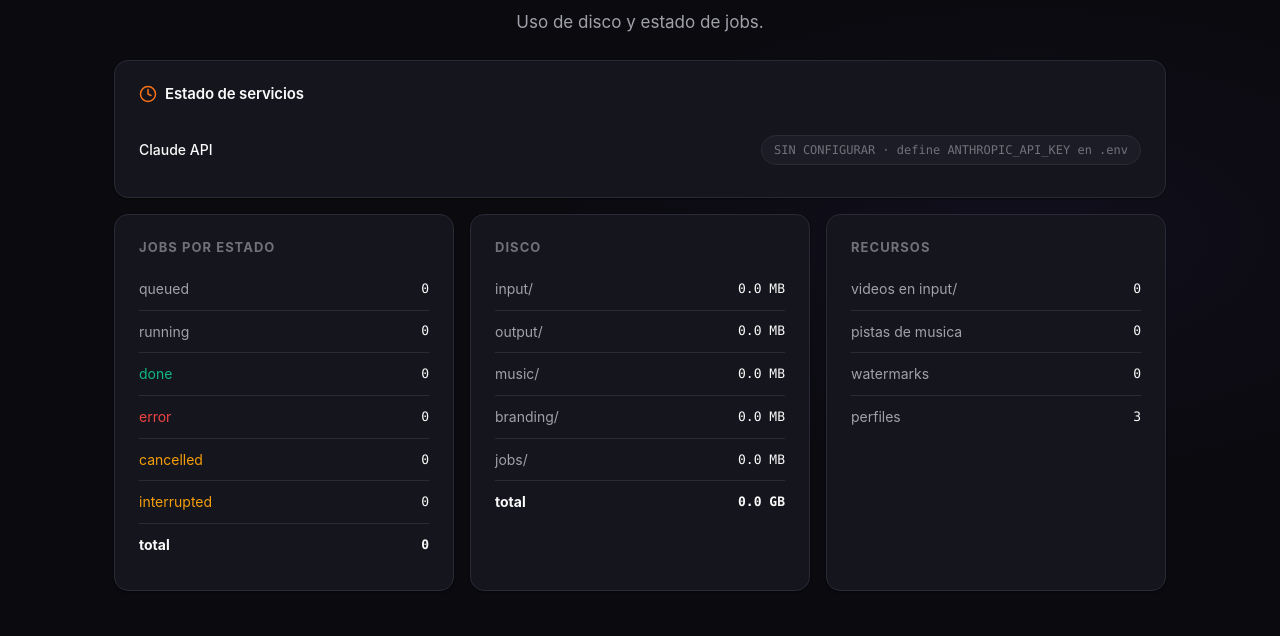
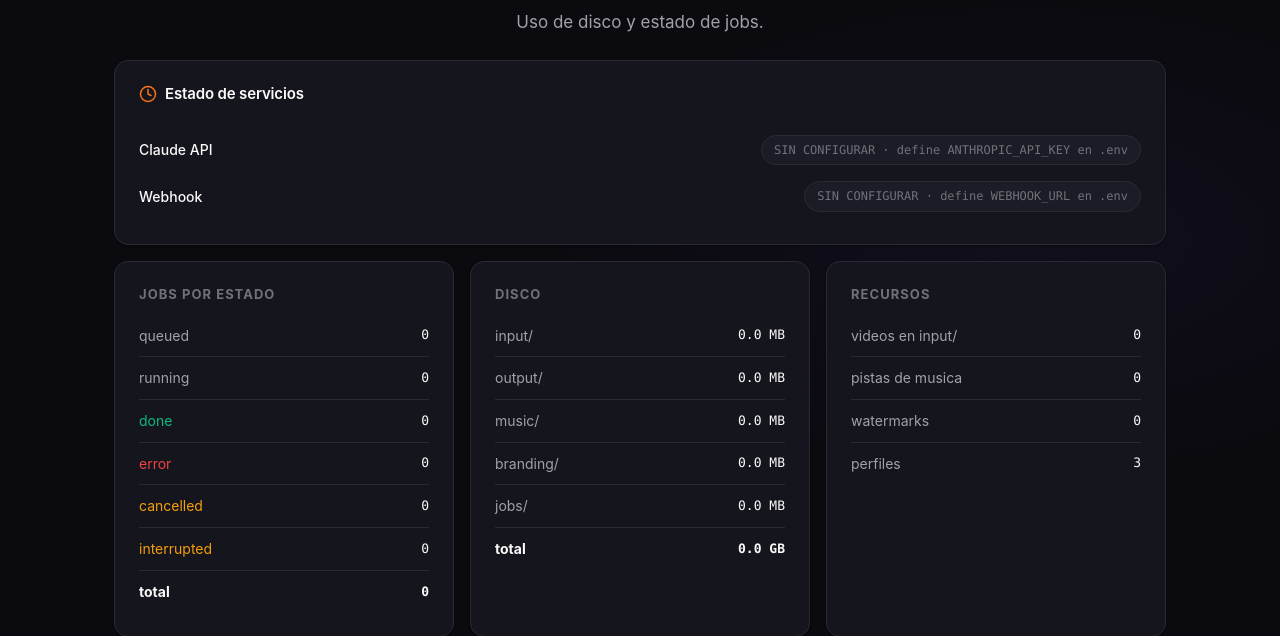
Before and after one commit to ilernetworklleida/editor, a FastAPI app: page /stats in a window 1280 px wide. Shown: the part 162-798 px from the top of the page. Run offline with FastAPI, Linux system fonts and the light colour scheme; some libraries are stand-ins or nearby versions; some web fonts are replaced.

Commit message:
feat: webhooks al terminar job (POST JSON compatible Slack/Discord/IFTTT) via WEBHOOK_URL env + WEBHOOK_PUBLIC_URL para link clickable + status visible en /stats

```diff
--- a/app/main.py
+++ b/app/main.py
@@ -312,6 +312,68 @@
 
 
 DISK_WARN_GB = 10.0
+WEBHOOK_URL = os.environ.get("WEBHOOK_URL", "").strip()
+WEBHOOK_PUBLIC_URL = os.environ.get("WEBHOOK_PUBLIC_URL", "").strip()
+
+
+def fire_webhook(job: dict) -> None:
+    """POST a WEBHOOK_URL con el resumen del job. Compatible con Slack/Discord
+    (campo `text` y `content` con string para clientes simples) + payload
+    estructurado para receivers genericos."""
+    if not WEBHOOK_URL:
+        return
+    try:
+        import httpx
+    except ImportError:
+        return
+    status = job.get("status", "?")
+    video = job.get("video", "?")
+    n_clips = job.get("n_clips", 0)
+    job_id = job.get("id", "?")
+    started = job.get("started")
+    ended = job.get("ended")
+    dur_s = 0
+    if started and ended:
+        try:
+            from datetime import datetime as _dt
+            dur_s = int((_dt.fromisoformat(ended) - _dt.fromisoformat(started)).total_seconds())
+        except Exception:
+            pass
+    public_link = ""
+    if WEBHOOK_PUBLIC_URL:
+        public_link = f"{WEBHOOK_PUBLIC_URL.rstrip('/')}/job/{job_id}"
+
+    icon = {"done": "[OK]", "error": "[ERR]",
+            "cancelled": "[CXL]", "interrupted": "[INT]"}.get(status, "[?]")
+    text = (
+        f"{icon} REEL/LAB: job {job_id} -> {status}\n"
+        f"Video: {video}\n"
+        f"Reels: {n_clips} | Duracion: {dur_s}s"
+    )
+    if public_link:
+        text += f"\n{public_link}"
+
+    payload = {
+        # Generic + Slack-compatible
+        "text": text,
+        # Discord-compatible
+        "content": text,
+        # Structured
+        "event": "job.finished",
+        "job": {
+            "id": job_id,
+            "status": status,
+            "video": video,
+            "n_clips": n_clips,
+            "duration_seconds": dur_s,
+            "url": public_link or None,
+        },
+    }
+    try:
+        httpx.post(WEBHOOK_URL, json=payload, timeout=8.0)
+        print(f"[webhook] -> {status} for {job_id}")
+    except Exception as e:
+        print(f"[webhook] fallo: {e}")
 
 
 def collect_stats() -> dict:
@@ -402,6 +464,7 @@
         job["ended"] = datetime.now().isoformat()
         job.pop("pid", None)
         save_job(job_id, job)
+        fire_webhook(job)
     except Exception as e:
         job = load_job(job_id) or job
         job["status"] = "error"
@@ -409,6 +472,7 @@
         job["ended"] = datetime.now().isoformat()
         job.pop("pid", None)
         save_job(job_id, job)
+        fire_webhook(job)
 
 
 # ===== Routes =====
@@ -1104,9 +1168,18 @@
 
 @app.get("/stats", response_class=HTMLResponse)
 async def stats_page(request: Request):
+    webhook_info: dict = {"configured": False, "host": ""}
+    if WEBHOOK_URL:
+        from urllib.parse import urlparse
+        try:
+            host = urlparse(WEBHOOK_URL).netloc or "(invalid)"
+        except Exception:
+            host = "(?)"
+        webhook_info = {"configured": True, "host": host}
     return templates.TemplateResponse(request, "stats.html", {
         "stats": collect_stats(),
         "anthropic": check_anthropic_key(),
+        "webhook": webhook_info,
         "current_user": ADMIN_EMAIL if AUTH_ENABLED and is_authed(request) else None,
     })
 
--- a/app/templates/stats.html
+++ b/app/templates/stats.html
@@ -15,11 +15,19 @@
   <div class="api-status-row">
     <span class="api-label">Claude API</span>
     {% if anthropic.configured and anthropic.valid %}
-      <span class="api-pill api-ok">OK · {{ anthropic.model_display or anthropic.model }}</span>
+      <span class="api-pill api-ok">OK &middot; {{ anthropic.model_display or anthropic.model }}</span>
     {% elif anthropic.configured and not anthropic.valid %}
-      <span class="api-pill api-error">FALLO · {{ anthropic.error[:80] }}</span>
+      <span class="api-pill api-error">FALLO &middot; {{ anthropic.error[:80] }}</span>
     {% else %}
-      <span class="api-pill api-off">SIN CONFIGURAR · define ANTHROPIC_API_KEY en .env</span>
+      <span class="api-pill api-off">SIN CONFIGURAR &middot; define ANTHROPIC_API_KEY en .env</span>
+    {% endif %}
+  </div>
+  <div class="api-status-row">
+    <span class="api-label">Webhook</span>
+    {% if webhook.configured %}
+      <span class="api-pill api-ok">{{ webhook.host }}</span>
+    {% else %}
+      <span class="api-pill api-off">SIN CONFIGURAR &middot; define WEBHOOK_URL en .env</span>
     {% endif %}
   </div>
 </section>
```
Also changed, not shown: 1 other file.
